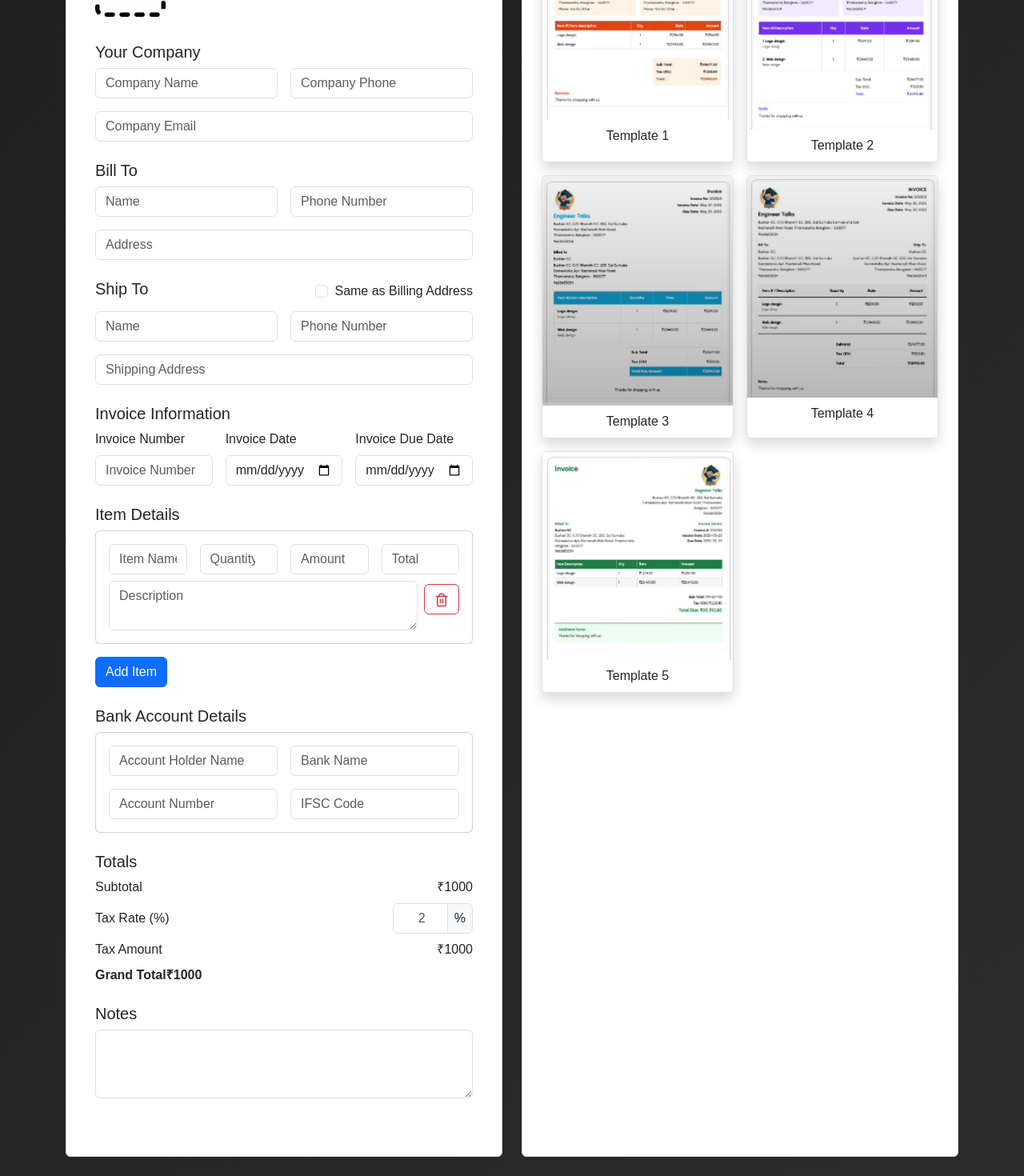
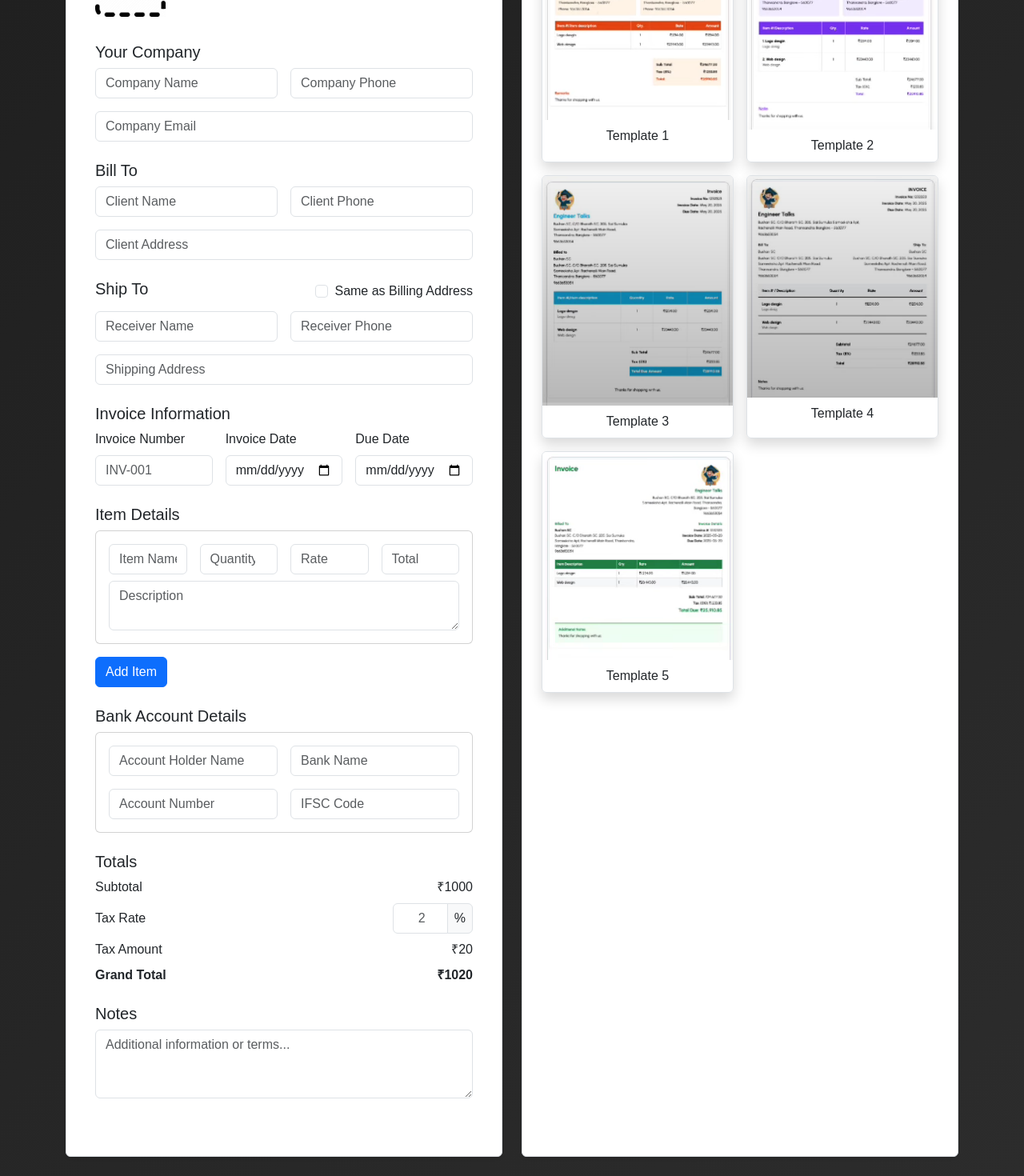
Before and after one commit to Vedant-Pophali/InvoiceGenerator, a React (Vite) app in the folder invoice-generator-client/: page /generate in a window 1280 px wide. Shown: the part 344-1814 px from the top of the page at 80% size. Built offline with nearby package versions, Linux system fonts and the light colour scheme; a web font is replaced by a local one.

Commit message:
Invoice Generation Updates

```diff
--- a/invoice-generator-client/src/components/InvoiceForm.jsx
+++ b/invoice-generator-client/src/components/InvoiceForm.jsx
@@ -1,46 +1,94 @@
-import {assets} from "../assets/assets.js";
-import {Trash2} from "lucide-react";
+import { assets } from "../assets/assets.js";
+import { Trash2 } from "lucide-react";
+import { useContext } from "react";
+import {AppContext, initialInvoiceData as prev} from "../context/AppContext.jsx";
 
 const InvoiceForm = () => {
+    const { invoiceData, setInvoiceData } = useContext(AppContext);
+    const addItem = () => {
+        setInvoiceData(prev => ({
+            ...prev,
+            items: [
+                ...prev.items,
+                {
+                    name: "",
+                    qty: "",
+                    amount: "",
+                    description: "",
+                    total: 0
+                }
+            ]
+        }));
+    };
+    const deleteItem = (indexToRemove) => {
+        setInvoiceData(prev => ({
+            ...prev,
+            items: prev.items.filter((_, index) => index !== indexToRemove)
+        }));
+    };
+const handleChange = (section, field,value) => {
+    setInvoiceData(prev => ({
+        ...prev,
+        [section]: {
+            ...prev[section],
+            [field]: value
+        }
+    }));
+}
     return (
         <div className="invoiceform container py-4">
+            {/* Company Logo */}
             <div className="mb-4">
                 <h5>Company Logo</h5>
                 <div className="d-flex align-items-center gap-3">
                     <label htmlFor="image" className="form-label">
                         <img src={assets.upload_area} alt="upload" width={88} height={88} />
                     </label>
-                    <input type="file" name="logo" id="image" hidden className="form-control" aspect="image/*"/>
+                    <input type="file" id="image" hidden accept="image/*" />
                 </div>
             </div>
+
+            {/* Company Info */}
             <div className="mb-4">
                 <h5>Your Company</h5>
                 <div className="row g-3">
                     <div className="col-md-6">
-                        <input type="text" className="form-control" placeholder="Company Name"/>
+                        <input type="text"
+                        className="form-control" placeholder="Company Name"
+                        onChange={(e) => handleChange("company","name",e.target.value)}
+                        value={invoiceData.company.name} />
                     </div>
                     <div className="col-md-6">
-                        <input type="text" className="form-control" placeholder="Company Phone"/>
+                        <input type="text" className="form-control" placeholder="Company Phone"
+                               onChange={(e) => handleChange("company","phone",e.target.value)}
+                               value={invoiceData.company.phone}/>
                     </div>
                     <div className="col-md-12">
-                        <input type="text" className="form-control" placeholder="Company Email"/>
+                        <input type="email" className="form-control" placeholder="Company Email"
+                                   onChange={(e) => handleChange("company","email",e.target.value)}
+                                    value={invoiceData.company.email}
+                                   />
                     </div>
                 </div>
             </div>
+
+            {/* Bill To */}
             <div className="mb-4">
                 <h5>Bill To</h5>
                 <div className="row g-3">
                     <div className="col-md-6">
-                        <input type="text" className="form-control" placeholder="Name"/>
+                        <input type="text" className="form-control" placeholder="Client Name" />
                     </div>
                     <div className="col-md-6">
-                        <input type="text" className="form-control" placeholder="Phone Number"/>
+                        <input type="text" className="form-control" placeholder="Client Phone" />
                     </div>
                     <div className="col-md-12">
-                        <input type="text" className="form-control" placeholder="Address"/>
+                        <input type="text" className="form-control" placeholder="Client Address" />
                     </div>
                 </div>
             </div>
+
+            {/* Ship To */}
             <div className="mb-4">
                 <div className="d-flex justify-content-between align-items-center mb-2">
                     <h5>Ship To</h5>
@@ -53,36 +101,41 @@ const InvoiceForm = () => {
                 </div>
                 <div className="row g-3">
                     <div className="col-md-6">
-                        <input type="text" className="form-control" placeholder="Name"/>
+                        <input type="text" className="form-control" placeholder="Receiver Name" />
                     </div>
                     <div className="col-md-6">
-                        <input type="text" className="form-control" placeholder="Phone Number"/>
+                        <input type="text" className="form-control" placeholder="Receiver Phone" />
                     </div>
                     <div className="col-md-12">
-                        <input type="text" className="form-control" placeholder="Shipping Address"/>
+                        <input type="text" className="form-control" placeholder="Shipping Address" />
                     </div>
                 </div>
             </div>
+
+            {/* Invoice Info */}
             <div className="mb-4">
                 <h5>Invoice Information</h5>
                 <div className="row g-3">
                     <div className="col-md-4">
                         <label htmlFor="invoiceNumber" className="form-label">Invoice Number</label>
-                        <input type="text" className="form-control" placeholder="Invoice Number" id="invoiceNumber" required/>
+                        <input type="text" className="form-control" id="invoiceNumber" placeholder="INV-001" required />
                     </div>
                     <div className="col-md-4">
                         <label htmlFor="invoiceDate" className="form-label">Invoice Date</label>
-                        <input type="date" className="form-control" id="invoiceDate" required/>
+                        <input type="date" className="form-control" id="invoiceDate" required />
                     </div>
                     <div className="col-md-4">
-                        <label htmlFor="invoiceDueDate" className="form-label">Invoice Due Date</label>
-                        <input type="date" className="form-control" id="invoiceDueDate" required/>
+                        <label htmlFor="invoiceDueDate" className="form-label">Due Date</label>
+                        <input type="date" className="form-control" id="invoiceDueDate" required />
                     </div>
                 </div>
             </div>
+
+            {/* Item Details */}
             <div className="mb-4">
                 <h5>Item Details</h5>
-                <div className="card p-3 mb-3">
+                {invoiceData.items.map((item, index) => (
+                    <div className="card p-3 mb-3" key={index}>
                         <div className="row g-3 mb-2">
                             <div className="col-md-3">
                                 <input type="text" className="form-control" placeholder="Item Name" required />
@@ -91,23 +144,25 @@ const InvoiceForm = () => {
                                 <input type="number" className="form-control" placeholder="Quantity" required />
                             </div>
                             <div className="col-md-3">
-                            <input type="number" className="form-control" placeholder="Amount" required />
+                                <input type="number" className="form-control" placeholder="Rate" required />
                             </div>
                             <div className="col-md-3">
                                 <input type="number" className="form-control" placeholder="Total" required />
                             </div>
                         </div>
-
                         <div className="d-flex gap-2 align-items-start">
                             <textarea className="form-control" placeholder="Description" required />
-                        <button className="btn btn-outline-danger mt-1" type="button">
+                            {invoiceData.items.length > 1 && (
+                                <button className="btn btn-outline-danger mt-1" type="button" onClick={()=>deleteItem(index)}>Delete
                                     <Trash2 size={18} />
                                 </button>
+                            )}
                         </div>
                     </div>
-
-                <button className="btn btn-primary" type="button">Add Item</button>
+                ))}
+                <button className="btn btn-primary" type="button" onClick={addItem}>Add Item</button>
             </div>
+            {/* Bank Details */}
             <div className="mb-4">
                 <h5>Bank Account Details</h5>
                 <div className="card p-3">
@@ -127,6 +182,8 @@ const InvoiceForm = () => {
                     </div>
                 </div>
             </div>
+
+            {/* Totals */}
             <div className="mb-4">
                 <h5>Totals</h5>
                 <div className="d-flex justify-content-end">
@@ -136,7 +193,7 @@ const InvoiceForm = () => {
                             <span>₹{1000.00}</span>
                         </div>
                         <div className="d-flex justify-content-between align-items-center my-2">
-                            <label htmlFor="taxInput" className="mb-0">Tax Rate (%)</label>
+                            <label htmlFor="taxInput" className="mb-0">Tax Rate</label>
                             <div className="input-group" style={{ width: "100px" }}>
                                 <input
                                     type="number"
@@ -150,25 +207,22 @@ const InvoiceForm = () => {
                         </div>
                         <div className="d-flex justify-content-between">
                             <span>Tax Amount</span>
-                            <span>₹{1000.00}</span>
+                            <span>₹{20.00}</span>
                         </div>
-                        <div className="d-flex justify-content-between">
                         <div className="d-flex justify-content-between fw-bold mt-2">
                             <span>Grand Total</span>
-                                <span>₹{1000.00}</span>
+                            <span>₹{1020.00}</span>
                         </div>
                     </div>
                 </div>
             </div>
-            </div>
+
+            {/* Notes */}
             <div className="mb-4">
                 <h5>Notes</h5>
-                <div className="w-100">
-                    <textarea name="notes" className="form-control" rows={3} />
+                <textarea className="form-control" rows={3} placeholder="Additional information or terms..." />
             </div>
         </div>
-        </div>
-    )
-}
-
+    );
+};
 export default InvoiceForm;
--- a/invoice-generator-client/src/context/AppContext.jsx
+++ b/invoice-generator-client/src/context/AppContext.jsx
@@ -1,13 +1,32 @@
 import {createContext, useState} from "react";
 
 export const AppContext = createContext();
+export const initialInvoiceData = {
+    title: "New Invoice",
+    billing:{name:"",phone:"",address:""},
+    shipping:{name:"",phone:"",address:""},
+    invoice:{number:"",date:"",dueDate:""},
+    account:{name:"",bankName:"",accNumber:"",ifsccode:""},
+    company:{name:"",phone:"",address:""},
+    tax:0,
+    notes:"",
+    items:[
+        {name:"",qty:"",amount:"",description:"",total:0},
+    ],
+    logo:""
+};
 export const AppContextProvider = ({ children }) => {
 
     const [invoiceTitle,setInvoiceTitle] = useState("New invoice");
+    const [invoiceData, setInvoiceData] = useState(initialInvoiceData);
+    const [selectedTemplate, setSelectedTemplate] = useState("template1");
 
     const contextValue = {
         invoiceTitle,
         setInvoiceTitle,
+        invoiceData,setInvoiceData,
+        selectedTemplate,setSelectedTemplate,
+        initialInvoiceData
     }
 
     return(
```
Lines whose indentation alone changed are shown as unchanged.
